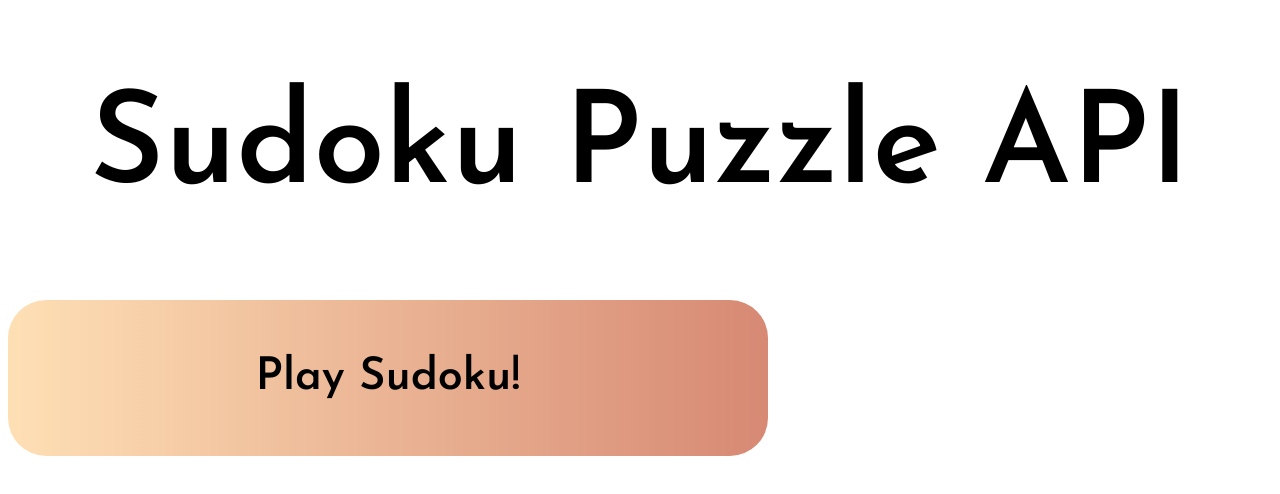
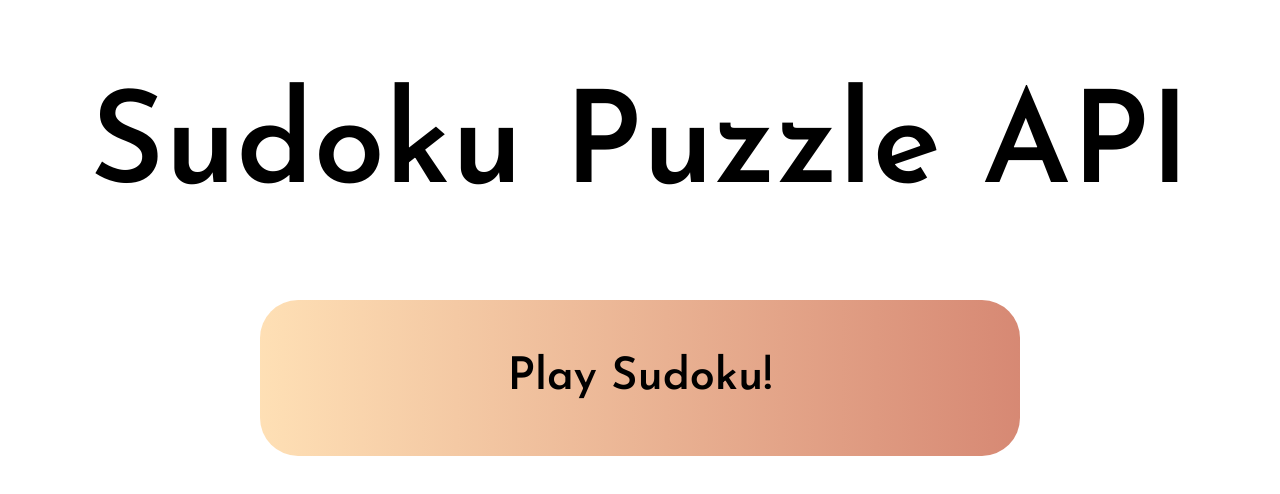
Before and after one commit to BluMew123/SystemDesignP1-BW, a website: page index.html in a window 1280 px wide. Drawn offline with Linux system fonts and the light colour scheme; no server answers.

Commit message:
align front page sudoku button

```diff
--- a/style.css
+++ b/style.css
@@ -86,24 +86,27 @@ font-weight: 600;
 line-height: normal;
 }
 
-.buttonfrontpage{
+.buttonfrontpage {
     width: 760px;
     height: 156px;
-    flex-shrink: 0;
     border-radius: 38px;
     background: linear-gradient(90deg, rgba(254, 213, 156, 0.75) 0%, rgba(201, 97, 69, 0.75) 100%);
-     border: none; /* remove default border */
+    border: none;              /* remove default border */
     cursor: pointer;
-  display: flex !important; /* so you can center text */
-  justify-content: center; /* horizontal centering */
+
+    /* center text inside the button */
+    display: flex;
+    justify-content: center;
     align-items: center;
     color: #000;
     font-family: "Josefin Sans", sans-serif;
     font-size: 45px;
-  font-style: normal;
     font-weight: 600;
+    text-align: center;
     line-height: normal;
-  text-align: center;
+
+    /* center button horizontally on the page */
+    margin: 40px auto 0;       /* 40px top margin, auto left/right, 0 bottom */
 }
 
 /* keep existing selection/related/result styles (no change) */
```
Lines whose indentation alone changed are shown as unchanged.
